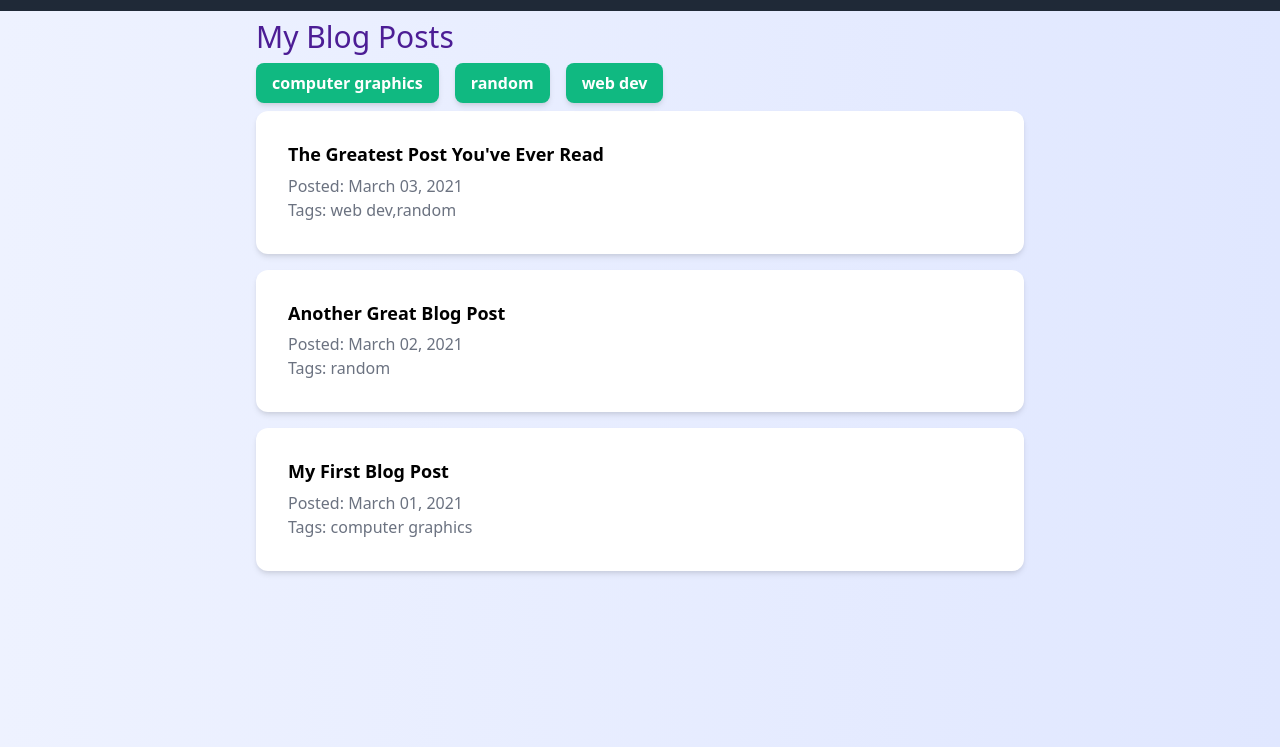
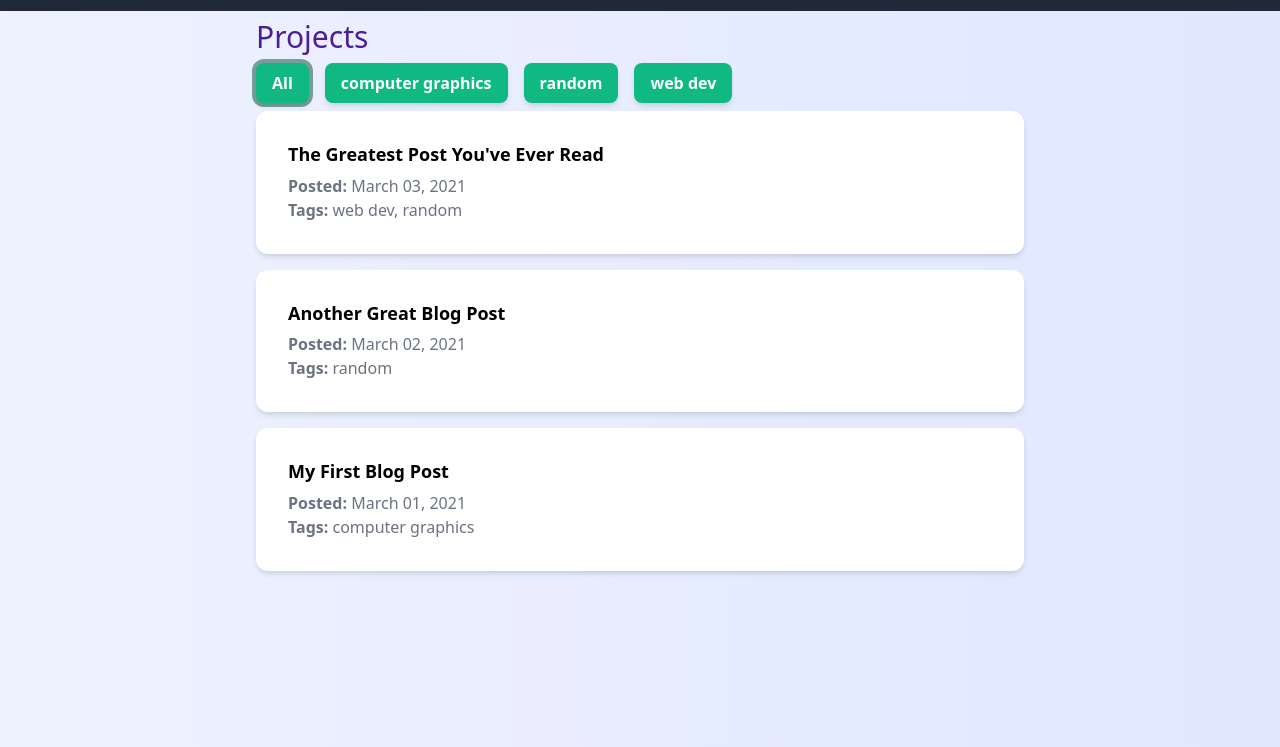
Before and after one commit to carlosc20/blogc20, a Gatsby site: page /blog in a window 1280 px wide. Shown: the part 53-800 px from the top of the page. Built offline with nearby package versions, Linux system fonts and the light colour scheme; Gatsby itself is replaced by a stand-in of ours.

Commit message:
Adds 'all' tag filter in projects

```diff
--- a/gatsby-config.js
+++ b/gatsby-config.js
@@ -21,15 +21,13 @@ module.exports = {
             {
               resolve: "gatsby-plugin-manifest",
               options: {
-                name: `GatsbyJS`,
-                short_name: `GatsbyJS`,
+                name: `Blogc20`,
+                short_name: `Blogc20`,
                 start_url: `/`,
                 background_color: `#6b37bf`,
                 theme_color: `#6b37bf`,
-                // Enables "Add to Homescreen" prompt and disables browser UI (including back button)
-                // see https://developers.google.com/web/fundamentals/web-app-manifest/#display
-                display: `standalone`,
-                icon: `src/images/icon.png`, // This path is relative to the root of the site.
+                display: `minimal-ui`,
+                icon: `src/images/icon.png`,
               }
             },
             "gatsby-plugin-offline",
--- a/src/components/layout.js
+++ b/src/components/layout.js
@@ -29,7 +29,7 @@ const Layout = ({ pageTitle, children, location }) => {
         >
       </Navbar>
 
-      <main className="font-sans py-2 mt-16">
+      <main className="font-sans py-2 mt-16 p-4">
         <title>{pageTitle} | {data.site.siteMetadata.title}</title>
 
         <div className="m-auto max-w-3xl">
@@ -37,6 +37,10 @@ const Layout = ({ pageTitle, children, location }) => {
           {children}
         </div>
       </main>
+
+      <footer>
+
+      </footer>
   </>)
 }
 
--- a/src/components/post-filter-list.js
+++ b/src/components/post-filter-list.js
@@ -1,13 +1,18 @@
-import React from "react"
+import React, { useState } from "react"
 import TagChip from "./tag-chip"
 
-const PostFilterList = ({ filters, onAdd, onRemove }) => {
+const PostFilterList = ({ filters, onChange, onChangeAll, isTagSelected, areAllTagsSelected }) => {
+
   return (
     <ul>
+      <li className="inline pr-4" key="All">
+        <TagChip
+          text="All" isSelected={areAllTagsSelected} onChange={onChangeAll} />
+      </li>
       {filters.map((tag) => (
-        <li className="inline pr-4" key={tag}>
+        <li className="inline pr-4" key={tag} >
           <TagChip
-            text={tag} onAdd={onAdd} onRemove={onRemove} />
+            text={tag} isSelected={isTagSelected(tag)} onChange={state => onChange(tag, state)} />
         </li>
       ))}
     </ul>
--- a/src/components/seo.js
+++ b/src/components/seo.js
@@ -2,6 +2,7 @@ import React from "react"
 import PropTypes from "prop-types"
 import { Helmet } from "react-helmet"
 import { useStaticQuery, graphql } from "gatsby"
+
 function SEO({ description, lang, meta, title }) {
   const { site } = useStaticQuery(
     graphql`
@@ -61,15 +62,18 @@ function SEO({ description, lang, meta, title }) {
     />
   )
 }
+
 SEO.defaultProps = {
   lang: `en`,
   meta: [],
   description: ``,
 }
+
 SEO.propTypes = {
   description: PropTypes.string,
   lang: PropTypes.string,
   meta: PropTypes.arrayOf(PropTypes.object),
   title: PropTypes.string.isRequired,
 }
+
 export default SEO
--- a/src/components/tag-chip.js
+++ b/src/components/tag-chip.js
@@ -1,28 +1,16 @@
 import React, { useState } from "react"
-import {
-  selected
-} from './tag-chip.module.css'
+import { Switch } from '@headlessui/react'
 
-const TagChip = ({ text, onAdd, onRemove }) => {
-  const [isSelected, setIsSelected] = useState(false)
+const TagChip = ({ text, isSelected, onChange }) => {
 
   return (
-    <button
-      type="button"
-      className={`${isSelected ? selected : ""} btn btn-green`}
-      onClick={() => {
-        if (isSelected) {
-          onRemove(text)
-        } else {
-          onAdd(text)
-        }
-        setIsSelected(!isSelected)
-      }}
-      data-text={text}
-      aria-pressed={isSelected.toString()}
-    >
+    <Switch
+      checked={isSelected}
+      onChange={onChange}
+      className={`${isSelected ? "font-bold ring-4 ring-green-900 ring-opacity-50" : ""} btn btn-green`}
+      >
       {text}
-    </button>
+    </Switch>
   )
 }
 
--- a/src/components/tag-chip.module.css
+++ /dev/null
@@ -1,4 +0,0 @@
-.selected {
-    font-weight: bold;
-    border: solid 4px;
-  }
--- a/src/pages/about.js
+++ b/src/pages/about.js
@@ -1,9 +1,11 @@
 import * as React from 'react'
 import Layout from '../components/layout'
+import Seo from "../components/seo"
 
 const AboutPage = ( {location} ) => {
   return (
     <Layout pageTitle="About Me" location={location} >
+      <Seo title="About Me" />
       <p>Hi there! I'm the proud creator of this site, which I built with Gatsby.</p>
     </Layout>
   )
--- a/src/pages/blog/index.js
+++ b/src/pages/blog/index.js
@@ -2,6 +2,7 @@ import React, { useState } from "react"
 import Layout from "../../components/layout"
 import PostFilterList from "../../components/post-filter-list"
 import { Link, graphql } from "gatsby"
+import Seo from "../../components/seo"
 
 const BlogPage = ({data, location}) => {
 
@@ -27,17 +28,29 @@ const BlogPage = ({data, location}) => {
     return node.frontmatter.tags.some(tag => selectedPostTags.has(tag))
   }
 
-  const addFilter = () => filterName => {
-    const newFilterList = selectedPostTags.add(filterName)
-    setSelectedPostTags(newFilterList)
+  function setSelected(tag, state) {
+    if(state) {
+      selectedPostTags.add(tag);
+    } else {
+      selectedPostTags.delete(tag);
+    }
+    setSelectedPostTags(selectedPostTags)
     setPostsToDisplay(allPosts.filter(shouldPostDisplay))
   }
 
-  const removeFilter = () => filterName => {
-    const newFilterList = selectedPostTags
-    newFilterList.delete(filterName)
-    setSelectedPostTags(newFilterList)
-    setPostsToDisplay(allPosts.filter(shouldPostDisplay))
+  function setAllSelected(state) {
+    if(state) {
+      setSelectedPostTags(new Set([]))
+      setPostsToDisplay(allPosts)
+    }
+  }
+
+  function isTagSelected(tag) {
+    return selectedPostTags.has(tag)
+  }
+
+  function areAllTagsSelected() {
+    return selectedPostTags.size === 0 || selectedPostTags.size === uniquePostTags.size
   }
 
   // add pagination
@@ -46,12 +59,18 @@ const BlogPage = ({data, location}) => {
   // interesting
   // https://tailwindui.com/components/application-ui/overlays/slide-overs
 
+
+  // https://www.npmjs.com/package/react-infinite-scroll-component
+
   return (
-    <Layout pageTitle="My Blog Posts" location={location}>
+    <Layout pageTitle="Projects" location={location}>
+      <Seo title="Projects" />
       <PostFilterList
         filters={Array.from(uniquePostTags).sort()}
-        onAdd={addFilter(selectedPostTags, setSelectedPostTags)}
-        onRemove={removeFilter(selectedPostTags, setSelectedPostTags)}
+        onChange={setSelected}
+        onChangeAll={setAllSelected}
+        isTagSelected={isTagSelected}
+        areAllTagsSelected={areAllTagsSelected()}
       />
       <ul>
         { postsToDisplay.map(node => {
@@ -64,8 +83,8 @@ const BlogPage = ({data, location}) => {
                       {node.frontmatter.title}
                     </Link>
                   </h2>
-                  <p className="text-gray-500" >Posted: {node.frontmatter.date}</p>
-                  <p className="text-gray-500" >Tags: {node.frontmatter.tags.toString()}</p>
+                  <p className="text-gray-500" ><b>Posted:</b> {node.frontmatter.date}</p>
+                  <p className="text-gray-500" ><b>Tags:</b> {node.frontmatter.tags.join(", ")}</p>
                 </div>
               </article>
             </li>
--- a/src/pages/index.js
+++ b/src/pages/index.js
@@ -1,10 +1,14 @@
 import * as React from 'react'
 import Layout from '../components/layout'
 import { StaticImage } from 'gatsby-plugin-image'
+import Seo from "../components/seo"
+
 const IndexPage = ( {location} ) => {
 
   return (
     <Layout pageTitle="Home Page" location={location} >
+      <Seo title="Home page" />
+      {/* meta description */}
       <p>Work in progress.</p>
       <StaticImage
         alt="Normal Map"
```
Also changed, not shown: src/components/chip.js (added).
